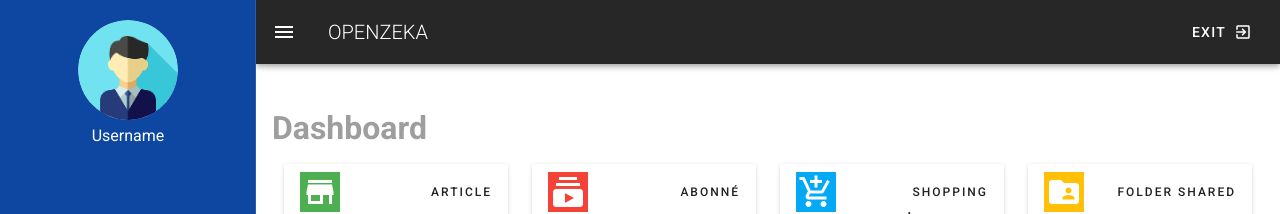
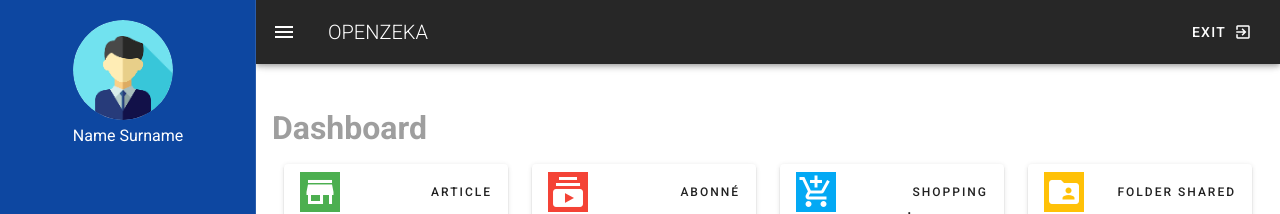
Before and after one commit to ozknsmz/vuetify-project, a Vue app: page / in a window 1280 px wide. Shown: the top 214 px of the page. Built offline with nearby package versions, Linux system fonts and the light colour scheme.

Commit message:
navbar issues is solved

```diff
--- a/src/components/Navbar.vue
+++ b/src/components/Navbar.vue
@@ -18,7 +18,7 @@
           <v-avatar size="100">
             <img src="../assets/img1.png" alt="" />
           </v-avatar>
-          <p class="white--text subheading mt-1 text-center">Username</p>
+          <p class="white--text subheading mt-1 text-center">Name Surname</p>
         </v-flex>
         <v-flex class="mt-4 mb-4">
           <!-- <Popup /> -->
@@ -51,7 +51,7 @@ export default {
     drawer: true,
     links: [
       { icon: "dashboard", text: "Dashboard", route: "/" },
-      { icon: "person", text: "Users", route: "/team" },
+      { icon: "person", text: "Users", route: "/users" },
     ],
   }),
   components: {},
```
